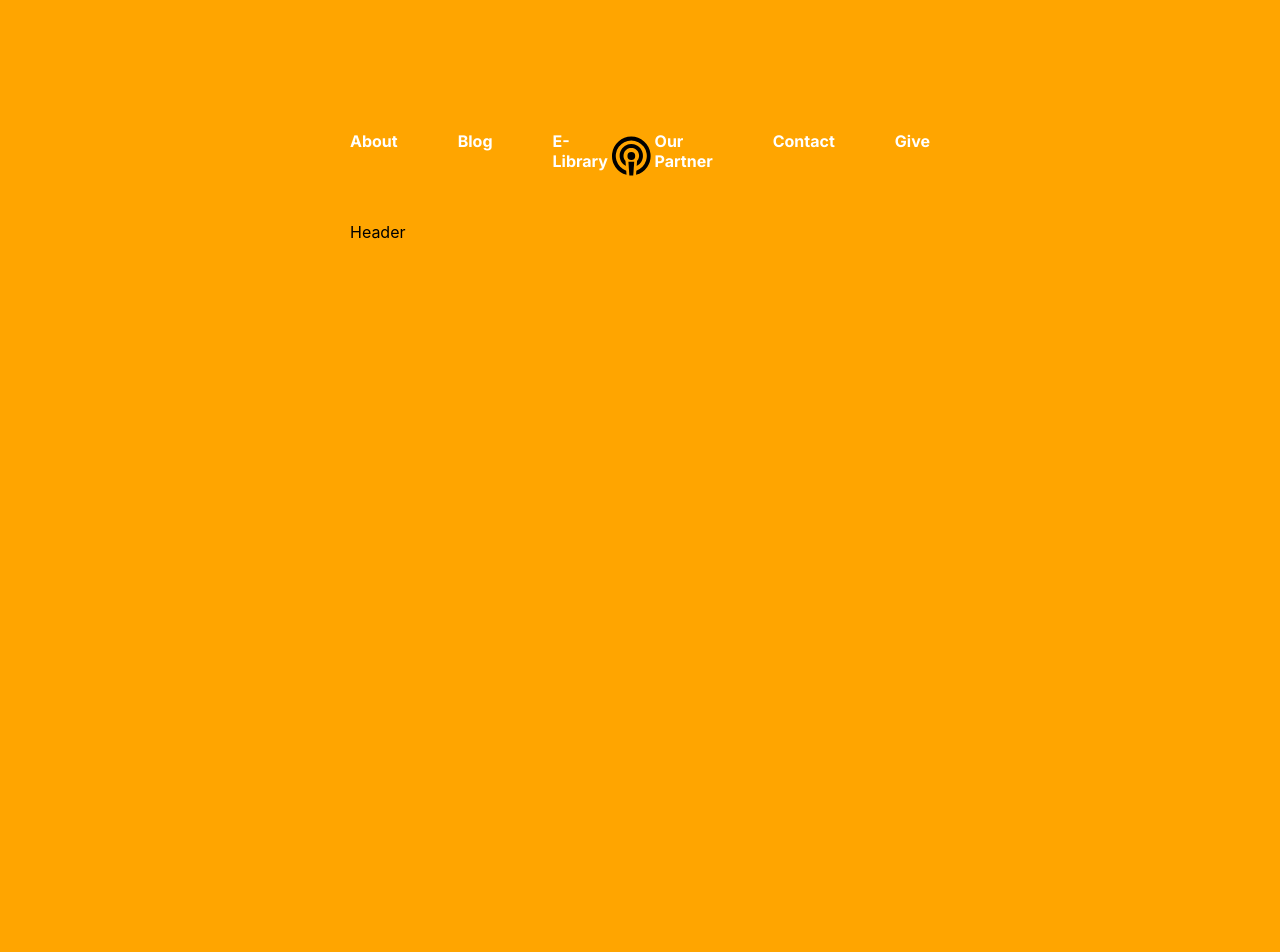
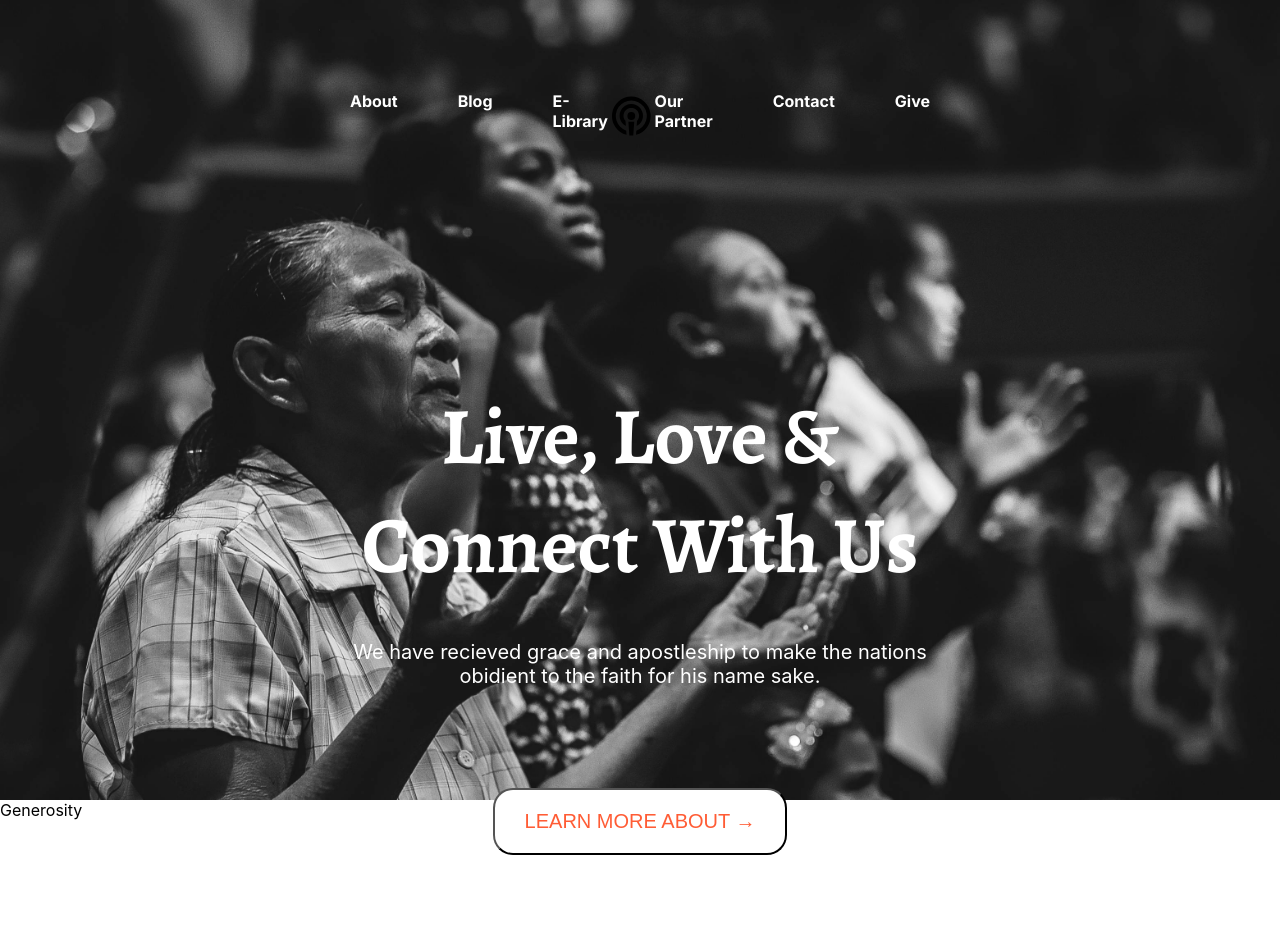
Before and after one commit to Josh-Alhassan/ftf-ministry, a React (Create React App) app: page / in a window 1280 px wide. Shown: the top 952 px of the page. Built offline with nearby package versions, Linux system fonts and the light colour scheme.

Commit message:
finish header section

```diff
--- a/public/index.html
+++ b/public/index.html
@@ -27,8 +27,9 @@
 
     <link rel="preconnect" href="https://fonts.googleapis.com" />
     <link rel="preconnect" href="https://fonts.gstatic.com" crossorigin />
+
     <link
-      href="https://fonts.googleapis.com/css2?family=Inter:ital,opsz,wght@0,14..32,100..900;1,14..32,100..900&display=swap"
+      href="https://fonts.googleapis.com/css2?family=Alegreya:ital,wght@0,400..900;1,400..900&family=Inter:ital,opsz,wght@0,14..32,100..900;1,14..32,100..900&display=swap"
       rel="stylesheet"
     />
     <title>React App</title>
--- a/src/index.css
+++ b/src/index.css
@@ -1,3 +1,8 @@
+* {
+  margin: 0px;
+  padding: 0px;
+  box-sizing: border-box;
+}
 body {
   margin: 0;
   font-family: -apple-system, BlinkMacSystemFont, "Segoe UI", "Roboto", "Oxygen",
--- a/src/sections/Header.js
+++ b/src/sections/Header.js
@@ -1,12 +1,24 @@
 import React from "react";
 import style from "./Header.module.css";
 import Navigation from "../components/Navigation";
+import PrimaryButton from "../utilities/PrimaryButton";
 
 function Header() {
   return (
     <div className={style.headerContainer}>
       <Navigation />
-      Header
+
+      <div className={style.headerHeroSection}>
+        <h1 className={style.headerHeroHeader}>
+          Live, Love & <br /> Connect With Us
+        </h1>
+        <p className={style.headerHeroText}>
+          We have recieved grace and apostleship to make the nations <br />
+          obidient to the faith for his name sake.
+        </p>
+
+        <PrimaryButton label="LEARN MORE ABOUT &rarr;" />
+      </div>
     </div>
   );
 }
--- a/src/sections/Header.module.css
+++ b/src/sections/Header.module.css
@@ -1,5 +1,32 @@
 .headerContainer {
-  padding: 90px 350px;
-  background-color: orange;
+  padding: 50px 350px;
   height: 100vh;
+  background-image: url("../../public/assets/header-image.jpg");
+  background-position: top;
+  background-size: cover;
+
+  color: #fff;
 }
+
+.headerHeroSection {
+  margin-top: 200px;
+
+  display: flex;
+  flex-direction: column;
+  align-items: center;
+  justify-content: center;
+}
+
+.headerHeroHeader {
+  font-family: "Alegreya", serif;
+  font-size: 80px;
+  text-align: center;
+}
+
+.headerHeroText {
+  margin-top: 40px;
+  font-size: 20px;
+  text-align: center;
+
+  margin-bottom: 100px;
+}
--- /dev/null
+++ b/src/utilities/PrimaryButton.js
@@ -0,0 +1,8 @@
+import React from "react";
+import style from "./PrimaryButton.module.css";
+
+function PrimaryButton({ label }) {
+  return <button className={style.button}>{label}</button>;
+}
+
+export default PrimaryButton;
--- /dev/null
+++ b/src/utilities/PrimaryButton.module.css
@@ -0,0 +1,15 @@
+.button {
+  color: #ff5c35;
+  padding: 20px 30px;
+  background-color: #fff;
+  border-radius: 20px;
+
+  font-size: 20px;
+
+  transition: ease 0.2s;
+}
+
+.button:hover {
+  color: #fff;
+  background-color: #ff5c35;
+}
```
